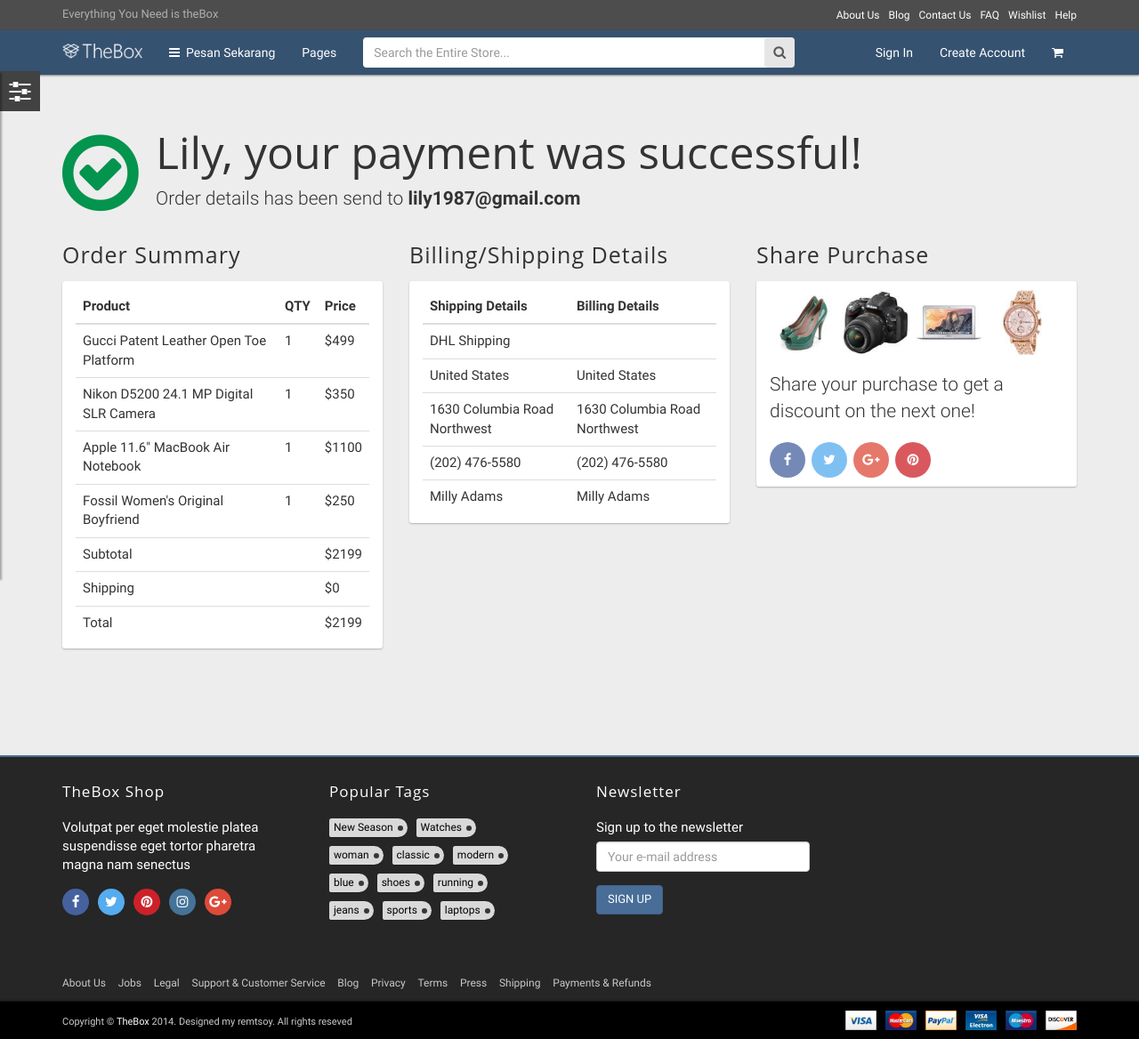
After one commit to jbenastey/sipesan, a CodeIgniter app: page /sipesan/index.php/bayarcontroller/selesai in a window 1280 px wide. The commit adds this page. Shown: the whole page at 89% size. Run offline with CodeIgniter, Linux system fonts and the light colour scheme; some libraries are stand-ins or nearby versions; some web fonts are replaced.

Commit message:
add view selesai bayar

```diff
--- a/application/config/routes.php
+++ b/application/config/routes.php
@@ -55,6 +55,7 @@
 
 $route['keranjang'] = 'BayarController/keranjang';
 $route['bayar'] = 'BayarController/bayar';
+$route['selesai'] = 'BayarController/selesai';
 
 
 //backend
--- a/application/controllers/BayarController.php
+++ b/application/controllers/BayarController.php
@@ -17,4 +17,9 @@
 		$this->load->view('frontend/pembayaran/bayar');
 		$this->load->view('frontend/templates/footer');
 	}
+	public function selesai(){
+		$this->load->view('frontend/templates/header');
+		$this->load->view('frontend/pembayaran/selesai');
+		$this->load->view('frontend/templates/footer');
+	}
 }
--- a/application/views/frontend/pembayaran/bayar.php
+++ b/application/views/frontend/pembayaran/bayar.php
@@ -161,7 +161,7 @@
 						<input class="form-control" placeholder="mm/yy" type="text" />
 					</div>
 				</div>
-			</div><a class="btn btn-primary">Proceed Payment</a>
+			</div><a class="btn btn-primary" href="<?=base_url('selesai')?>">Proceed Payment</a>
 			<div class="gap gap-small"></div>
 			<img src="<?=base_url()?>assets/frontend/img/paypal.png" alt="Image Alternative text" title="Image Title" />
 			<p>Important: You will be redirected to PayPal's website to securely complete your payment.</p><a class="btn btn-primary">Pay With Paypal</a>
--- /dev/null
+++ b/application/views/frontend/pembayaran/selesai.php
@@ -0,0 +1,133 @@
+<div class="gap"></div>
+<div class="container">
+	<div class="payment-success-icon fa fa-check-circle-o"></div>
+	<div class="payment-success-title-area">
+		<h1 class="payment-success-title">Lily, your payment was successful!</h1>
+		<p class="lead">Order details has been send to <strong>lily1987@gmail.com</strong>
+		</p>
+	</div>
+	<div class="gap gap-small"></div>
+	<div class="row row-col-gap">
+		<div class="col-md-4">
+			<h3 class="widget-title">Order Summary</h3>
+			<div class="box">
+				<table class="table">
+					<thead>
+					<tr>
+						<th>Product</th>
+						<th>QTY</th>
+						<th>Price</th>
+					</tr>
+					</thead>
+					<tbody>
+					<tr>
+						<td>Gucci Patent Leather Open Toe Platform</td>
+						<td>1</td>
+						<td>$499</td>
+					</tr>
+					<tr>
+						<td>Nikon D5200 24.1 MP Digital SLR Camera</td>
+						<td>1</td>
+						<td>$350</td>
+					</tr>
+					<tr>
+						<td>Apple 11.6" MacBook Air Notebook</td>
+						<td>1</td>
+						<td>$1100</td>
+					</tr>
+					<tr>
+						<td>Fossil Women's Original Boyfriend</td>
+						<td>1</td>
+						<td>$250</td>
+					</tr>
+					<tr>
+						<td>Subtotal</td>
+						<td></td>
+						<td>$2199</td>
+					</tr>
+					<tr>
+						<td>Shipping</td>
+						<td></td>
+						<td>$0</td>
+					</tr>
+					<tr>
+						<td>Total</td>
+						<td></td>
+						<td>$2199</td>
+					</tr>
+					</tbody>
+				</table>
+			</div>
+		</div>
+		<div class="col-md-4">
+			<h3 class="widget-title">Billing/Shipping Details</h3>
+			<div class="box">
+				<table class="table">
+					<thead>
+					<tr>
+						<th>Shipping Details</th>
+						<th>Billing Details</th>
+					</tr>
+					</thead>
+					<tbody>
+					<tr>
+						<td>DHL Shipping</td>
+						<td></td>
+					</tr>
+					<tr>
+						<td>United States</td>
+						<td>United States</td>
+					</tr>
+					<tr>
+						<td>1630 Columbia Road Northwest</td>
+						<td>1630 Columbia Road Northwest</td>
+					</tr>
+					<tr>
+						<td>(202) 476-5580</td>
+						<td>(202) 476-5580</td>
+					</tr>
+					<tr>
+						<td>Milly Adams</td>
+						<td>Milly Adams</td>
+					</tr>
+					</tbody>
+				</table>
+			</div>
+		</div>
+		<div class="col-md-4">
+			<h3 class="widget-title">Share Purchase</h3>
+			<div class="box">
+				<ul class="payment-success-product-list">
+					<li>
+						<img src="<?=base_url()?>assets/frontend/img/cart/1.jpg" alt="Image Alternative text" title="Image Title" />
+					</li>
+					<li>
+						<img src="<?=base_url()?>assets/frontend/img/cart/2.jpg" alt="Image Alternative text" title="Image Title" />
+					</li>
+					<li>
+						<img src="<?=base_url()?>assets/frontend/img/cart/3.jpg" alt="Image Alternative text" title="Image Title" />
+					</li>
+					<li>
+						<img src="<?=base_url()?>assets/frontend/img/cart/4.jpg" alt="Image Alternative text" title="Image Title" />
+					</li>
+				</ul>
+				<p class="lead">Share your purchase to get a discount on the next one!</p>
+				<ul class="payment-success-share-list">
+					<li>
+						<a class="fa fa-facebook" href="#"></a>
+					</li>
+					<li>
+						<a class="fa fa-twitter" href="#"></a>
+					</li>
+					<li>
+						<a class="fa fa-google-plus" href="#"></a>
+					</li>
+					<li>
+						<a class="fa fa-pinterest" href="#"></a>
+					</li>
+				</ul>
+			</div>
+		</div>
+	</div>
+	<div class="gap gap-small"></div>
+</div>
```
